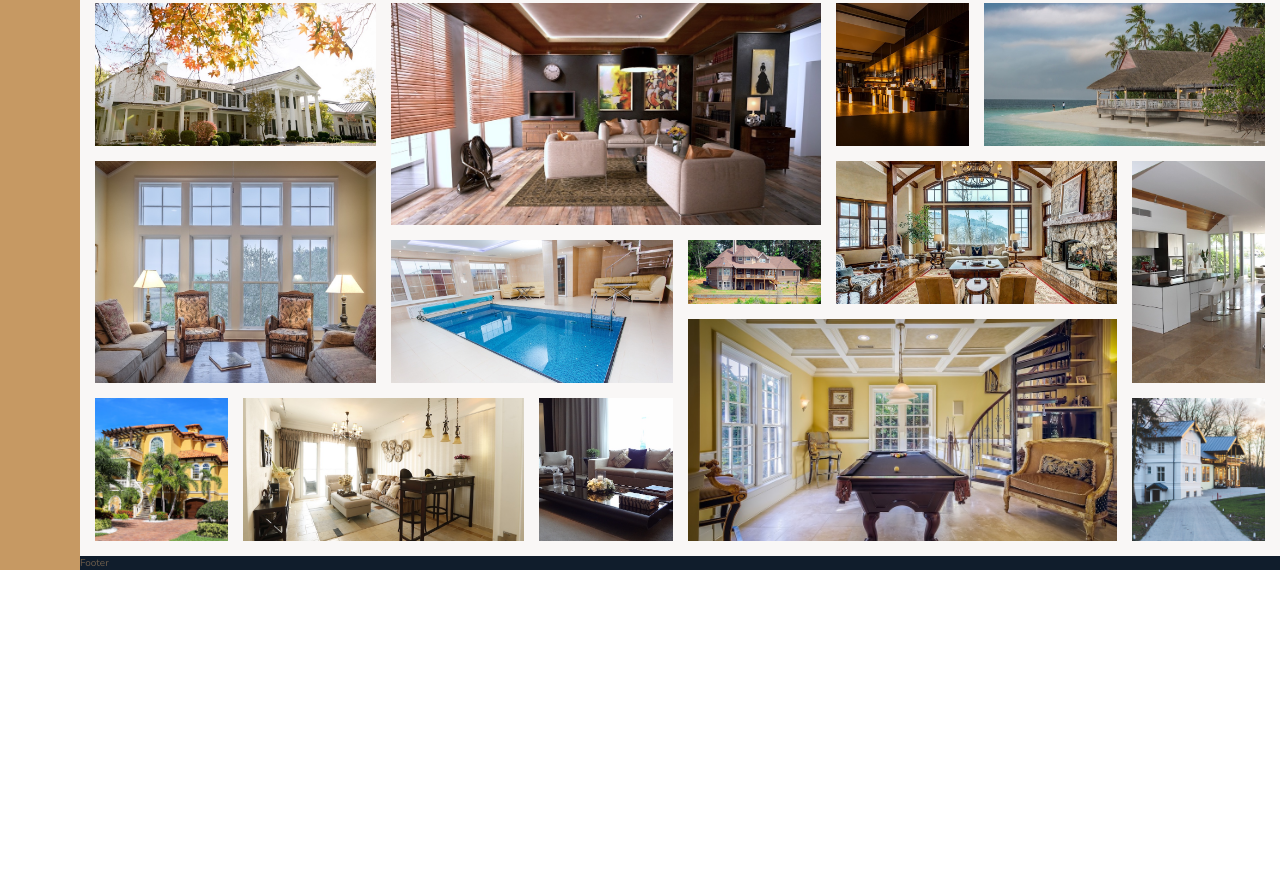
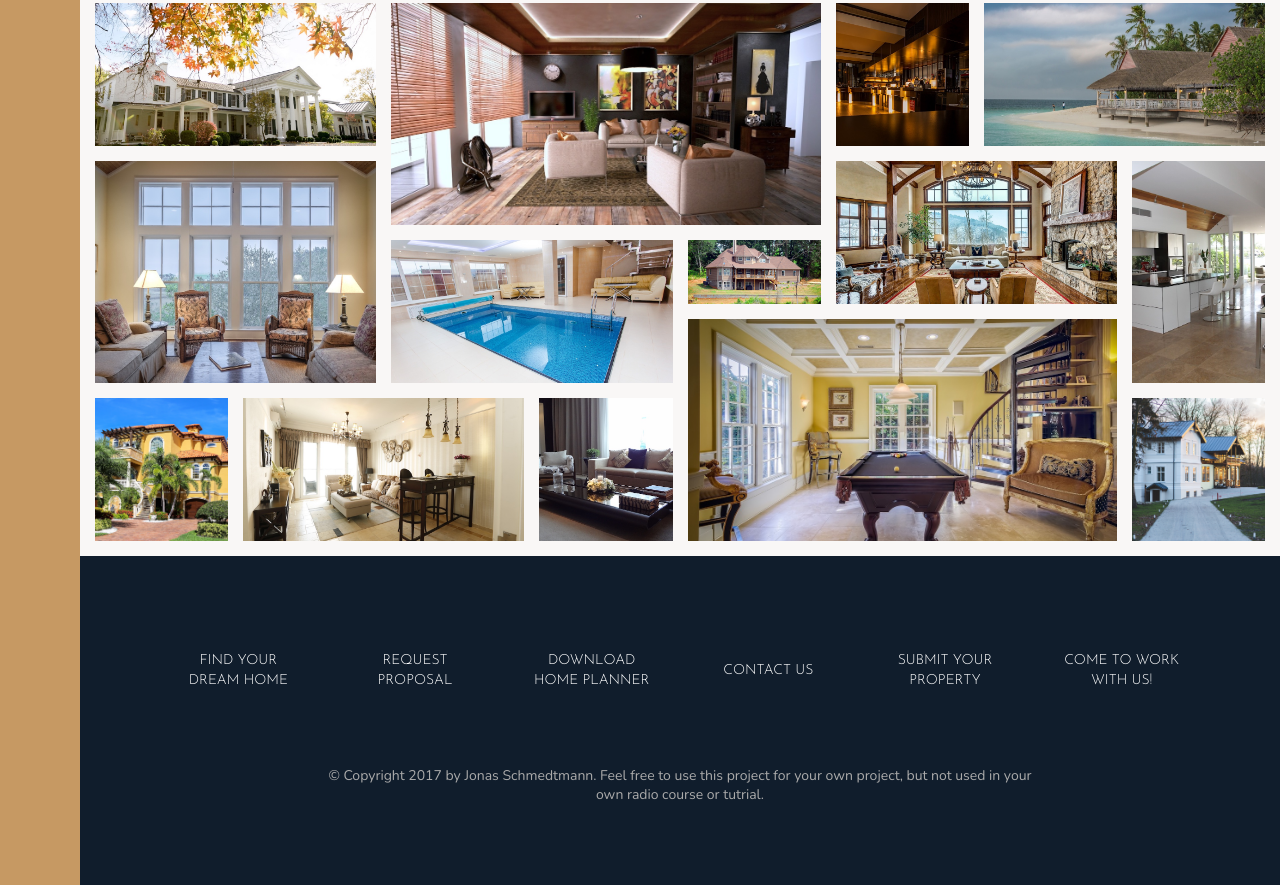
Before and after one commit to wenjing-liu/udemy-css-nexter, a website: page index.html in a window 1280 px wide. Shown: the part 3042-3927 px from the top of the page. Before the commit the page ends 3612 px from the top, so only its background shows below. Drawn offline with nearby package versions, Linux system fonts and the light colour scheme.

Commit message:
build the footer section

```diff
--- a/index.html
+++ b/index.html
@@ -357,11 +357,20 @@
                 <img src="img/gal-14.jpeg" alt="Gallery image 14" class="gallery__img">
             </figure>
 
-
         </section>
 
         <footer class="footer">
-            Footer
+            <ul class="nav">
+                <li class="nav__item"><a href="#" class="nav__link">find your dream home</a></li>
+                <li class="nav__item"><a href="#" class="nav__link">Request proposal</a></li>
+                <li class="nav__item"><a href="#" class="nav__link">Download home planner</a></li>
+                <li class="nav__item"><a href="#" class="nav__link">Contact us</a></li>
+                <li class="nav__item"><a href="#" class="nav__link">Submit your property</a></li>
+                <li class="nav__item"><a href="#" class="nav__link">Come to work with us!</a></li>
+            </ul>
+            <p class="copyright">
+                &copy; Copyright 2017 by Jonas Schmedtmann. Feel free to use this project for your own project, but not used in your own radio course or tutrial.
+            </p>
         </footer>
     </body>
 </html>
--- a/sass/_footer.scss
+++ b/sass/_footer.scss
@@ -1,4 +1,43 @@
 .footer {
     background-color: $color-secondary;
     grid-column: full-start / full-end;
+    padding: 8rem;
 }
+
+.nav {
+    list-style: none;
+
+    display: grid;
+    grid-template-columns: repeat(auto-fit, minmax(15rem, 1fr));
+    grid-gap: 2rem;
+    align-items: center;
+
+    &__link:link,
+    &__link:visited {
+        font-size: 1.4rem;
+        color: #fff;
+        text-decoration: none;
+        font-family: $font-display;
+        text-transform: uppercase;
+        text-align: center;
+        padding: 1.5rem;
+        display: block;
+        transition: all .2s;
+    }
+
+    &__link:hover,
+    &__link:active  {
+        background-color: rgba(#fff, .05);
+        transform: translateY(-3px);
+    }
+}
+
+.copyright {
+    font-size: 1.4rem;
+    color: $color-grey-light-2;
+    margin-top: 6rem;
+    margin-right: auto;
+    margin-left: auto;
+    text-align: center;
+    width: 70%;
+}
```
Also changed, not shown: css/style.css.
